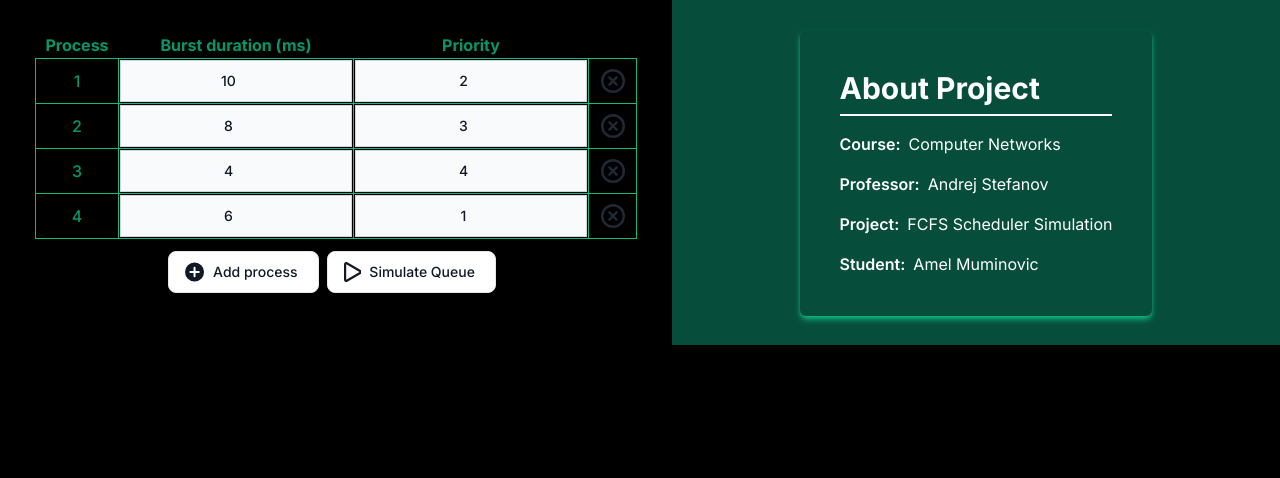
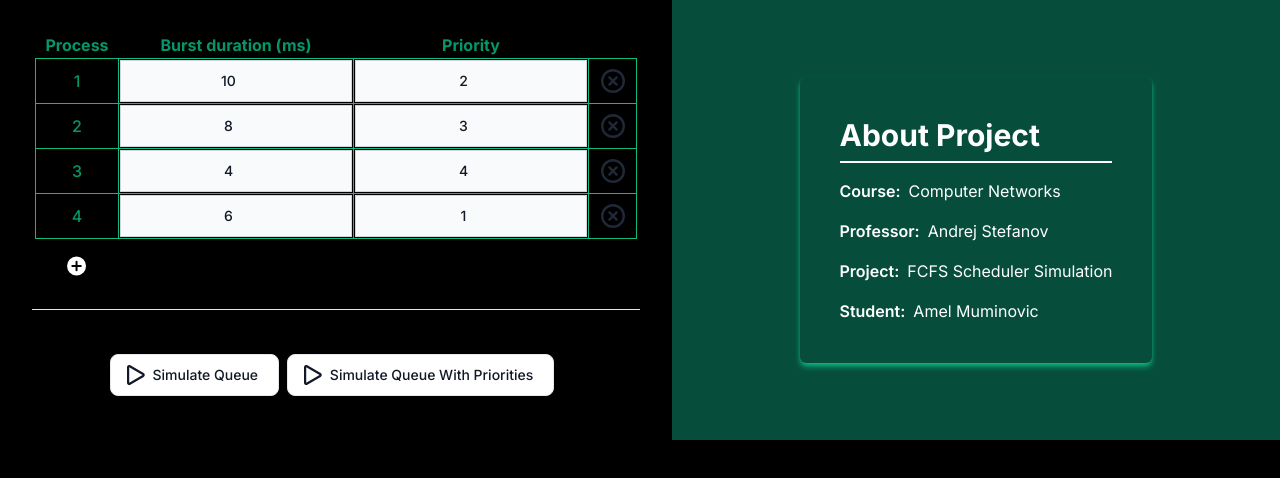
Before and after one commit to Ammce/queue-simulation-networks-project, a Next.js app: page /home in a window 1280 px wide. Shown: the top 478 px of the page. Built offline with nearby package versions, Linux system fonts and the light colour scheme.

Commit message:
feat: simulate queue with priorities

```diff
--- a/src/app/home/page.tsx
+++ b/src/app/home/page.tsx
@@ -83,10 +83,13 @@ const Page = () => {
     ]);
   };
 
-  const simulateQueue = () => {
+  const simulateQueue = ({
+    enablePriorities,
+  }: {
+    enablePriorities: boolean;
+  }) => {
     setRenderId(v1());
-    const formattedData: ChartData[] = processes
-      .map((process) => {
+    const formattedData: ChartData[] = processes.map((process) => {
       return {
         type: "stackedBar",
         name: `P${process.id}`,
@@ -95,8 +98,10 @@ const Page = () => {
         color: getRandomColor(),
         priority: process.priority,
       };
-      })
-      .sort((a, b) => {
+    });
+
+    if (enablePriorities) {
+      formattedData.sort((a, b) => {
         const priorityA = a.priority;
         const priorityB = b.priority;
 
@@ -108,6 +113,7 @@ const Page = () => {
           return Number(priorityA) - Number(priorityB);
         }
       });
+    }
 
     const avgWaitingTime = calculateAverageWaitingTime(formattedData);
 
@@ -206,16 +212,14 @@ const Page = () => {
                   </tr>
                 );
               })}
-            </tbody>
-          </table>
-          <div className="mt-3 mb-3">
-            <button
+              <tr>
+                <td>
+                  <div
+                    className="cursor-pointer flex items-center justify-center w-full mt-[16px]"
                     onClick={addProcess}
-              type="button"
-              className="text-gray-900 bg-white hover:bg-gray-100 border border-gray-200 font-medium rounded-lg text-sm px-5 py-2.5 text-center inline-flex items-center dark:bg-gray-800 dark:border-gray-700 dark:text-white dark:hover:bg-gray-700 me-2 mb-2"
                   >
                     <svg
-                className="ww-6 h-5 me-2 -ms-1"
+                      className="ww-6 h-5"
                       aria-hidden="true"
                       xmlns="http://www.w3.org/2000/svg"
                       fill="currentColor"
@@ -223,10 +227,17 @@ const Page = () => {
                     >
                       <path d="M9.546.5a9.5 9.5 0 1 0 9.5 9.5 9.51 9.51 0 0 0-9.5-9.5ZM13.788 11h-3.242v3.242a1 1 0 1 1-2 0V11H5.304a1 1 0 0 1 0-2h3.242V5.758a1 1 0 0 1 2 0V9h3.242a1 1 0 1 1 0 2Z" />
                     </svg>
-              Add process
-            </button>
+                  </div>
+                </td>
+              </tr>
+            </tbody>
+          </table>
+
+          <hr className="h-px my-8 bg-gray-200 border-0 dark:bg-gray-700 w-full" />
+
+          <div className="mt-3 mb-3">
             <button
-              onClick={simulateQueue}
+              onClick={() => simulateQueue({ enablePriorities: false })}
               type="button"
               className="text-gray-900 bg-white hover:bg-gray-100 border border-gray-200 font-medium rounded-lg text-sm px-5 py-2.5 text-center inline-flex items-center dark:focus:ring-gray-600 dark:bg-gray-800 dark:border-gray-700 dark:text-white dark:hover:bg-gray-700 me-2"
             >
@@ -246,6 +257,28 @@ const Page = () => {
                 />
               </svg>
               Simulate Queue
+            </button>
+            <button
+              onClick={() => simulateQueue({ enablePriorities: true })}
+              type="button"
+              className="text-gray-900 bg-white hover:bg-gray-100 border border-gray-200 font-medium rounded-lg text-sm px-5 py-2.5 text-center inline-flex items-center dark:focus:ring-gray-600 dark:bg-gray-800 dark:border-gray-700 dark:text-white dark:hover:bg-gray-700 me-2"
+            >
+              <svg
+                className="ww-6 h-5 me-2 -ms-1"
+                aria-hidden="true"
+                xmlns="http://www.w3.org/2000/svg"
+                fill="none"
+                viewBox="0 0 16 18"
+              >
+                <path
+                  stroke="currentColor"
+                  strokeLinecap="round"
+                  strokeLinejoin="round"
+                  strokeWidth="2"
+                  d="M1 1.984v14.032a1 1 0 0 0 1.506.845l12.006-7.016a.974.974 0 0 0 0-1.69L2.506 1.139A1 1 0 0 0 1 1.984Z"
+                />
+              </svg>
+              Simulate Queue With Priorities
             </button>
           </div>
         </div>
```
Lines whose indentation alone changed are shown as unchanged.
